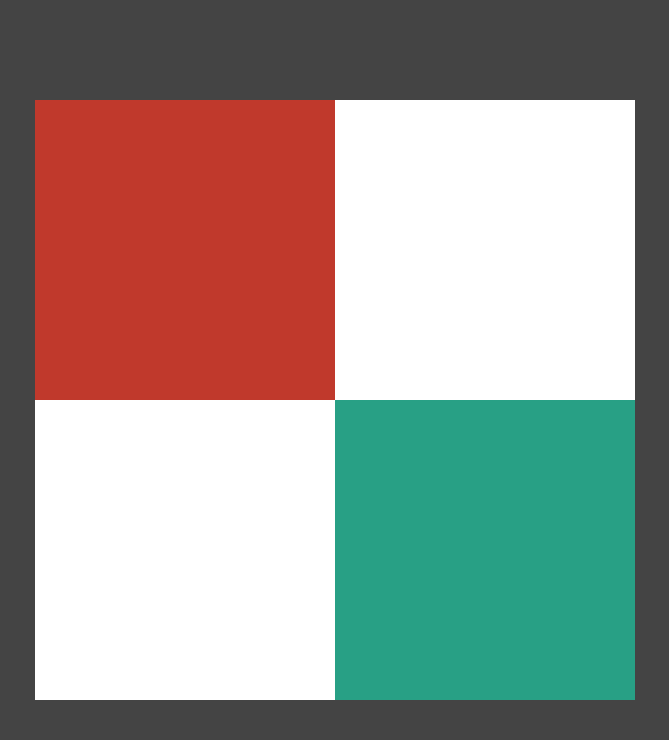
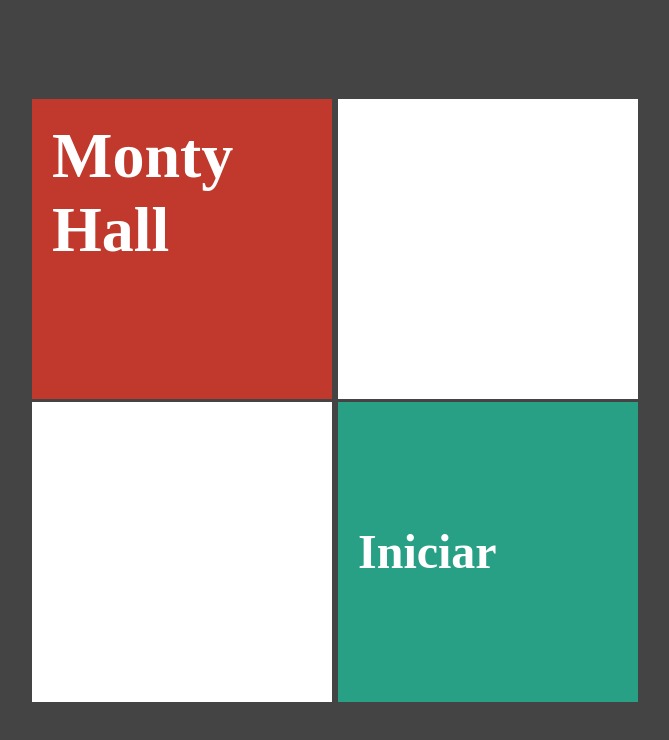
Before and after one commit to DiogoKenway/monty-hall, a Next.js app: page / in a window 1280 px wide. Shown: the top 740 px of the page, without its empty margins (305-974 px from the left). Built offline with nearby package versions, Linux system fonts and the light colour scheme.

Commit message:
adding more styles

```diff
--- a/src/components/Cartao.tsx
+++ b/src/components/Cartao.tsx
@@ -2,11 +2,14 @@
 
 interface CartaoProps {
     bgColor?: string;
+    children?: any;
 }
 
 export default function Cartao( props : CartaoProps ) {
     return (
         <div className={styles.cartao}
-            style={{ backgroundColor: props.bgColor ?? "#FFF" }} />
+            style={{ backgroundColor: props.bgColor ?? "#FFF" }} >
+                {props.children}
+        </div>
     )
 }
--- a/src/pages/index.tsx
+++ b/src/pages/index.tsx
@@ -1,16 +1,25 @@
 import styles from "../styles/formulario.module.css";
 import Cartao from "../components/Cartao";
+import Link from "next/link";
 
 export default function Formulario() {
   return (
     <div className={styles.formulario}>
       <div>
-        <Cartao bgColor={"#c0392c"} />
+        <Cartao bgColor={"#c0392c"}>
+          <h1>Monty Hall</h1>
+        </Cartao>
         <Cartao />
       </div>
       <div>
-        <Cartao />
-        <Cartao bgColor={"#28a085"} />
+        <Cartao >
+
+        </Cartao>
+        <Cartao bgColor={"#28a085"} >
+          <Link href={`/jogo/4/2`} className={styles.link}>
+            <h2>Iniciar</h2>
+          </Link>
+        </Cartao>
       </div>
     </div>
   )
--- a/src/styles/Cartao.module.css
+++ b/src/styles/Cartao.module.css
@@ -2,4 +2,8 @@
     display: flex;
     width: 300px;
     height: 300px;
+    color: #FFF;
+    font-size: 2rem;
+    padding: 20px;
+    margin: 3px;
 }
--- a/src/styles/Formulario.module.css
+++ b/src/styles/Formulario.module.css
@@ -4,3 +4,10 @@
     align-items: center;
     height: 100vh;
 }
+
+.link {
+    display: flex;
+    justify-content: center;
+    align-items: center;
+    height: 100%;
+}
```
